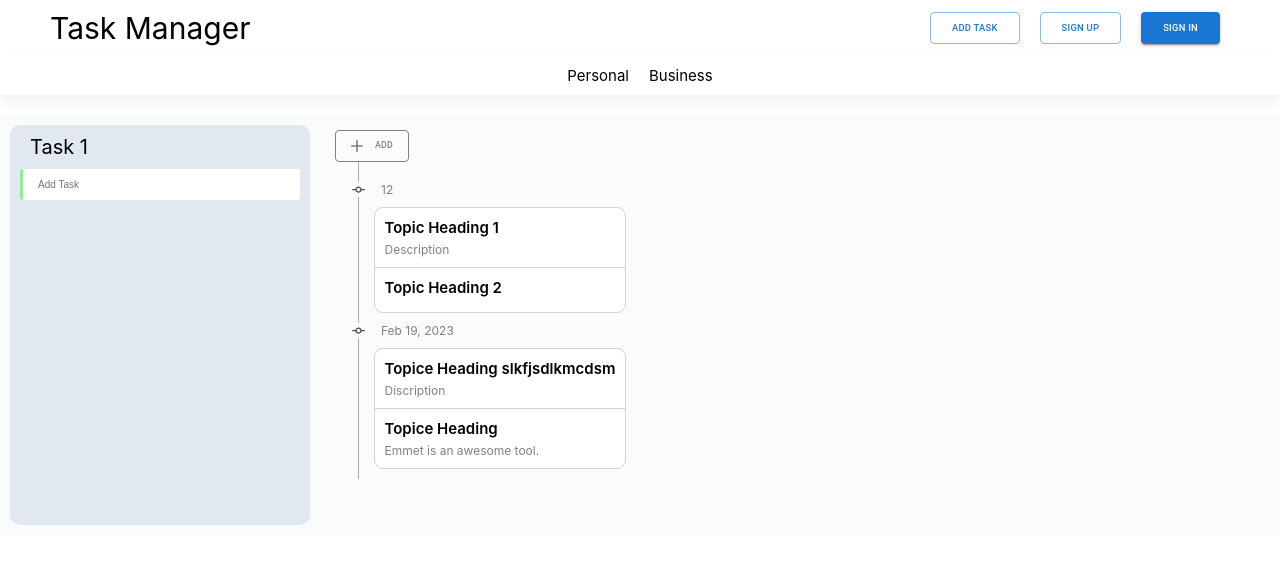
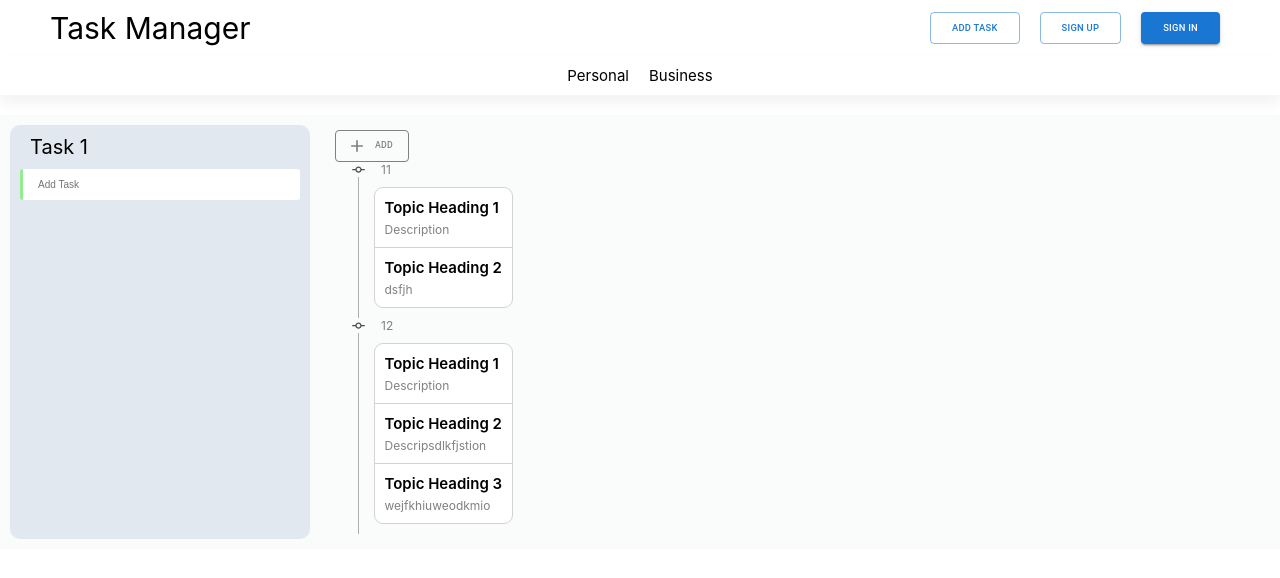
Before and after one commit to 1711shashank/Task_Manager, a React (Create React App) app: page / in a window 1280 px wide. Shown: the top 578 px of the page. Built offline with nearby package versions, Linux system fonts and the light colour scheme; the HTML template or start-up script is replaced by a standard one.

Commit message:
adding activity from add Button in Timesheet

```diff
--- a/src/Context/TaskProvider.js
+++ b/src/Context/TaskProvider.js
@@ -5,23 +5,33 @@ const TaskProvider = (props) => {
 
     const DataTable =
     {
-            TaskSheet:[
+        TaskSheet: [
             {
                 id: new Date().getTime(),
-                    TaskName:'Task 1',
+                TaskName: 'Task 1',
                 SubTasks: []
             }
         ],
-            TimeSheet:[
+        TimeSheet: [
             {
-                    id: new Date().getTime(),
-                    Date: new Date().getDate(),
+                id: 55,
+                Date: 11,
                 TimeSheet: [
                     { id: 1, Topic: 'Topic Heading 1', Description: 'Description' },
-                        { id: 2, Topic: 'Topic Heading 2', Description: '' }
+                    { id: 2, Topic: 'Topic Heading 2', Description: 'dsfjh' }
+                ]
+            },
+            {
+                id: 555,
+                Date: 12,
+                TimeSheet: [
+                    { id: 1, Topic: 'Topic Heading 1', Description: 'Description' },
+                    { id: 2, Topic: 'Topic Heading 2', Description: 'Descripsdlkfjstion' },
+                    { id: 3, Topic: 'Topic Heading 3', Description: 'wejfkhiuweodkmio' }
                 ]
             }
         ]
+
     };
 
     const [tasks, setTasks] = useState(DataTable.TaskSheet);
@@ -31,13 +41,14 @@ const TaskProvider = (props) => {
         setTasks((preEntry) => [...preEntry, newEntry]);
     };
     const addNewActivity = (newEntry) => {
+
         setDailyActivities((preEntry) => [...preEntry, newEntry]);
     };
 
 
 
-    return(
-        <TaskContext.Provider value={{tasks, addNewTask, dailyActivities, addNewActivity}}>
+    return (
+        <TaskContext.Provider value={{ tasks, addNewTask, dailyActivities, addNewActivity }}>
             {props.children}
         </TaskContext.Provider>
     )
--- a/src/SideBar/SideBar.js
+++ b/src/SideBar/SideBar.js
@@ -8,6 +8,8 @@ import TaskContext from '../Context/TaskContext';
 const SideBar = () => {
 
     const timeSheet = useContext(TaskContext);
+    console.log(timeSheet.dailyActivities);
+
 
     const addActivity = () => {
         const newEntry = {
@@ -25,62 +27,33 @@ const SideBar = () => {
 
     return (
         <>
-            {
-                timeSheet.dailyActivities.map((item) => (
-                    <div className='timeLine' key={item.id}>
+            <div className='timeLine'>
                 <div className='timeLine__header'>
-                            <Button className='timeLine__addButon' variant="outlined" startIcon={<AddIcon />} onClick={addActivity}>Add</Button>
+                    <Button className='timeLine__addButon' variant="outlined" onClick={addActivity} startIcon={<AddIcon />}>Add</Button>
                 </div>
                 <div className='timeLine__body'>
-
-                            <div className='timeLine__container'>
-                                <div className='timeLine__containerDown'>
-                                </div>
-                            </div>
-                            <div className='timeLine__container'>
+                    {timeSheet.dailyActivities.map((item1) => (
+                        <div className='timeLine__container' key={item1.id}>
                             <div className='timeLine__containerUp'>
-                                    <CommitIcon className='timeLine__logo' hight="200px" />
-                                    <p className='timeLine__date'>{item.Date}</p>
+                                <CommitIcon className='timeLine__logo' />
+                                <p className='timeLine__date'>{item1.Date}</p>
                             </div>
                             <div className='timeLine__containerDown'>
                                 <div className='timeLine__day'>
                                     <ol className='timeLine__dayItems'>
-
-                                            {item.TimeSheet.map((timeSheetItem) => (
-                                                <li className='timeLine__dayItem' key={timeSheetItem.id}>
-                                                    <h2>{timeSheetItem.Topic}</h2>
-                                                    <p>{timeSheetItem.Description}</p>
+                                        {item1.TimeSheet.map((item2) => (
+                                            <li className='timeLine__dayItem' key={item2.id}>
+                                                <h2>{item2.Topic}</h2>
+                                                <p> {item2.Description} </p>
                                             </li>
                                         ))}
                                     </ol>
                                 </div>
                             </div>
                         </div>
-
-                            <div className='timeLine__container'>
-                                <div className='timeLine__containerUp'>
-                                    <CommitIcon className='timeLine__logo' />
-                                    <p className='timeLine__date'>Feb 19, 2023</p>
-                                </div>
-                                <div className='timeLine__containerDown'>
-                                    <div className='timeLine__day'>
-                                        <ol className='timeLine__dayItems'>
-                                            <li className='timeLine__dayItem'>
-                                                <h2>Topice Heading slkfjsdlkmcdsm</h2>
-                                                <p>Discription</p>
-                                            </li>
-                                            <li className='timeLine__dayItem'>
-                                                <h2>Topice Heading</h2>
-                                                <p> Emmet is an awesome tool. </p>
-                                            </li>
-                                        </ol>
+                    ))}
                 </div>
             </div>
-                            </div>
-                        </div>
-                    </div>
-                ))
-            }
         </>
     )
 }
```
Lines whose indentation alone changed are shown as unchanged.
